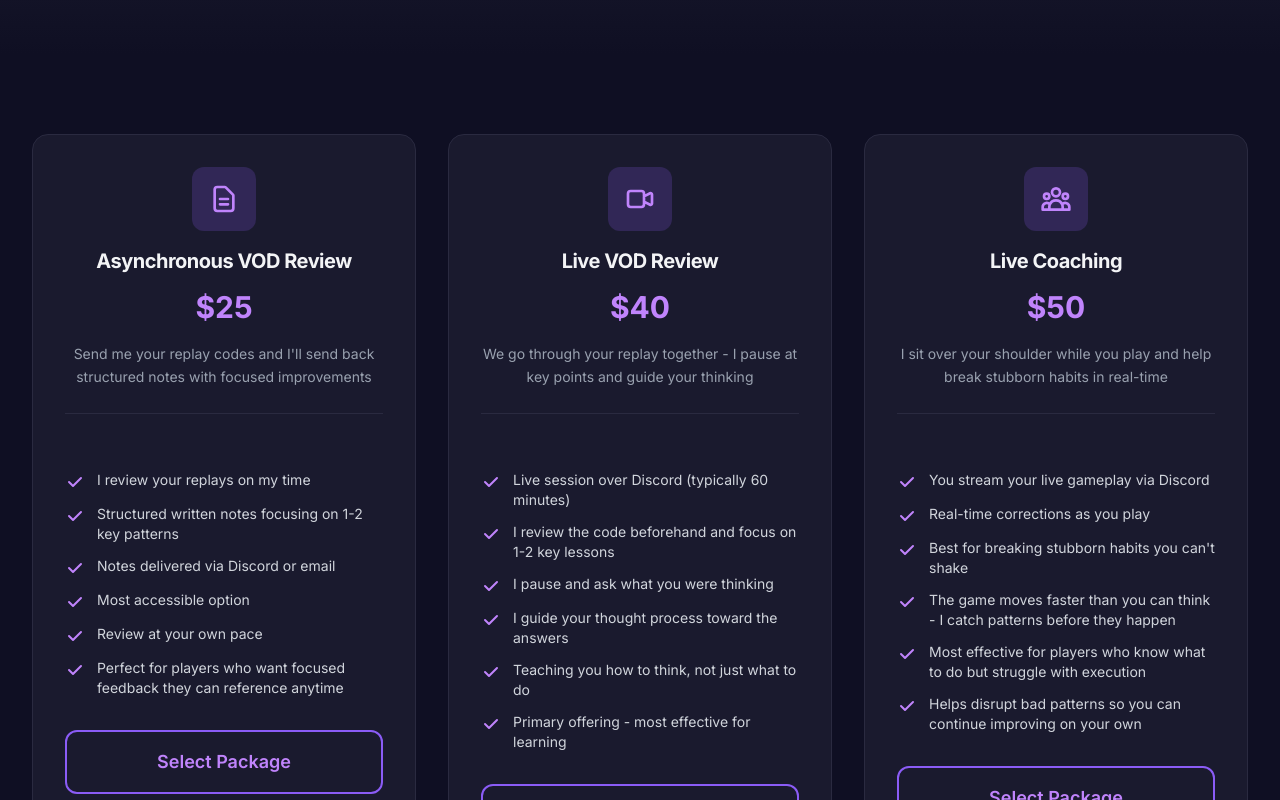
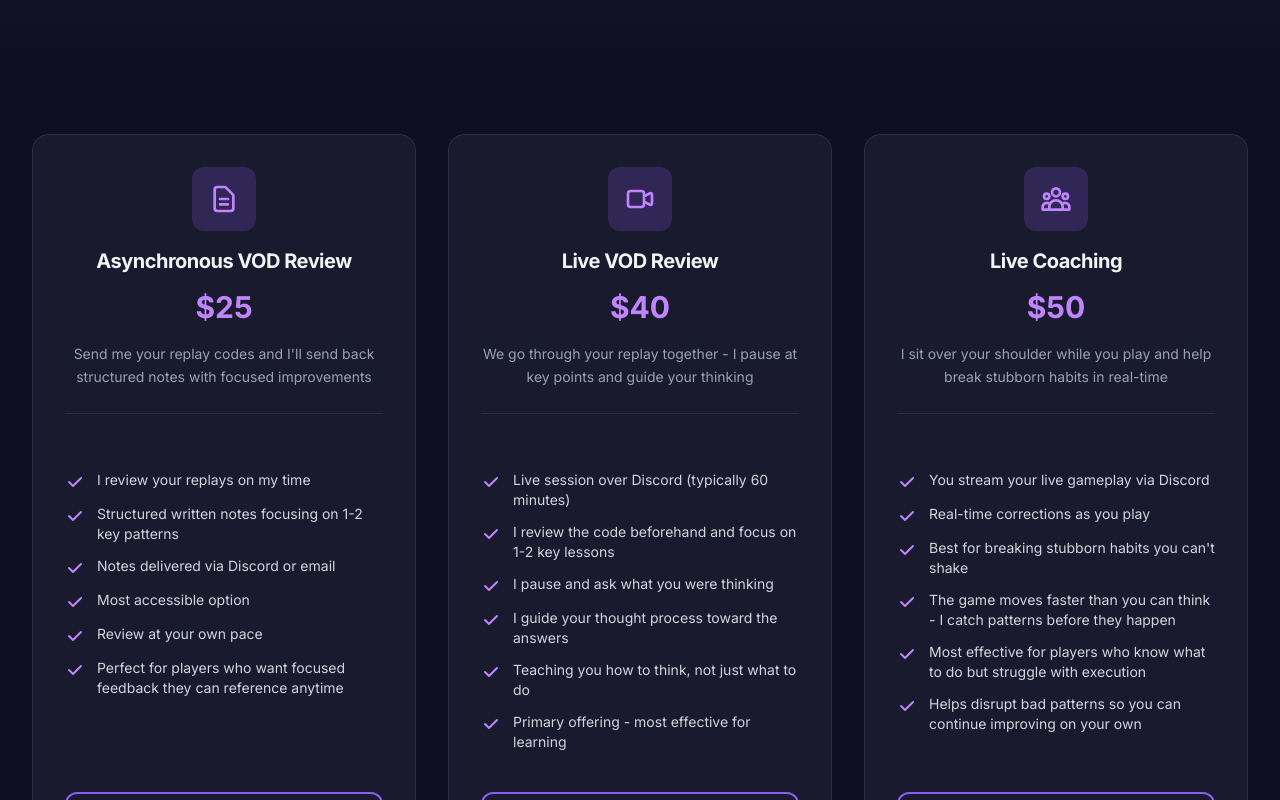
Before and after one commit to Grizzly-Endeavors/coaching-website, a Next.js app: page /pricing in a window 1280 px wide. Shown: the part 320-1120 px from the top of the page. Built offline with nearby package versions, Linux system fonts and the light colour scheme.

Commit message:
Align pricing card buttons to the bottom

```diff
--- a/app/(public)/pricing/page.tsx
+++ b/app/(public)/pricing/page.tsx
@@ -94,7 +94,7 @@ export default function PricingPage() {
                   variant="surface"
                   padding="lg"
                   hover
-                  className={`relative ${
+                  className={`relative flex flex-col h-full ${
                     option.highlight
                       ? 'border-2 border-purple-500 shadow-[0_0_30px_rgba(139,92,246,0.3)]'
                       : ''
@@ -121,7 +121,7 @@ export default function PricingPage() {
                     </p>
                   </CardHeader>
 
-                  <CardContent className="pt-6">
+                  <CardContent className="pt-6 flex-1 flex flex-col">
                     <ul className="space-y-3 mb-8">
                       {option.features.map((feature, index) => (
                         <li key={index} className="flex items-start text-sm">
@@ -141,7 +141,7 @@ export default function PricingPage() {
                       ))}
                     </ul>
 
-                    <Link href={`/booking?type=${option.id}`} className="block">
+                    <Link href={`/booking?type=${option.id}`} className="block mt-auto">
                       <Button
                         variant={option.highlight ? 'primary' : 'outline'}
                         size="lg"
```
